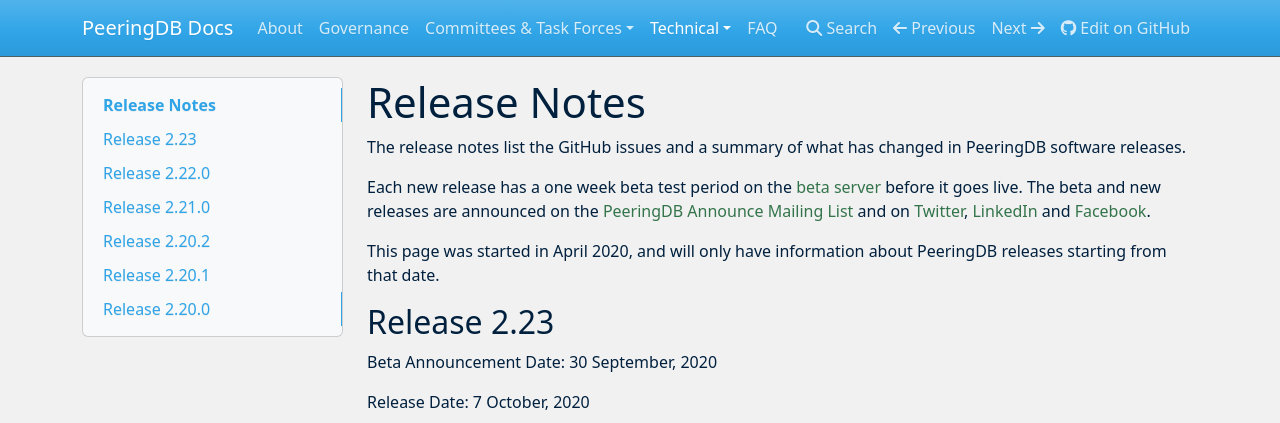
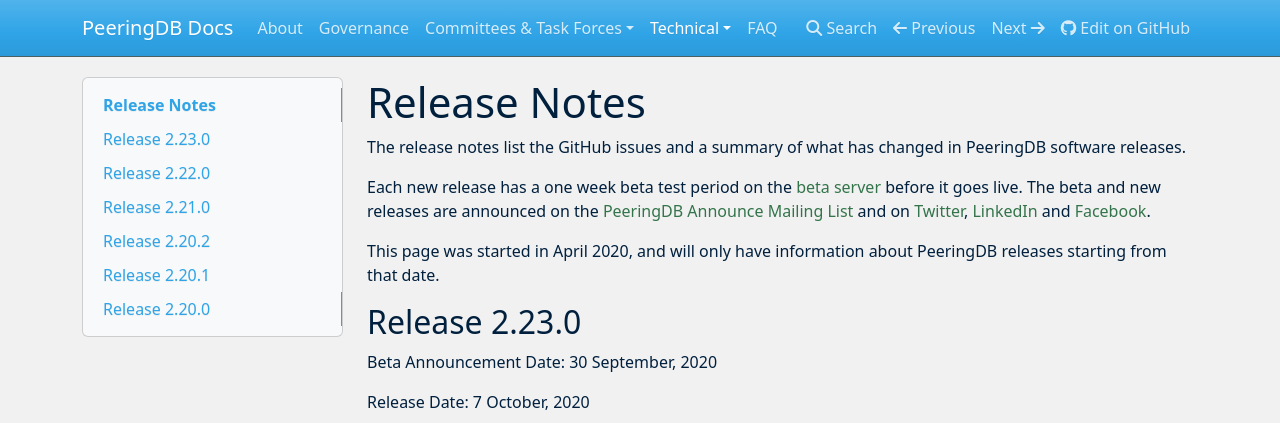
Before and after one commit to peeringdb/docs, an MkDocs documentation site: the page built from docs/release_notes/index.md, in a window 1280 px wide and 900 px high. Shown: the top 423 px of the window. Built offline with MkDocs 1.6.1, drawn with Linux system fonts in a browser that asks for light colours; nearby versions of some CDN libraries.

Commit message:
Changed 2.23 to 2.23.0 in release notes.

```diff
--- a/docs/release_notes/index.md
+++ b/docs/release_notes/index.md
@@ -6,7 +6,7 @@
 
 This page was started in April 2020, and will only have information about PeeringDB releases starting from that date.
 
-## Release 2.23
+## Release 2.23.0
 
 Beta Announcement Date: 30 September, 2020
 
```
